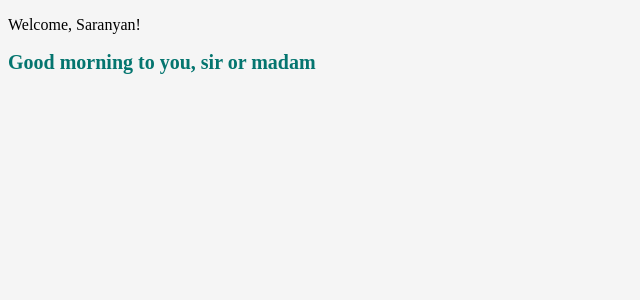
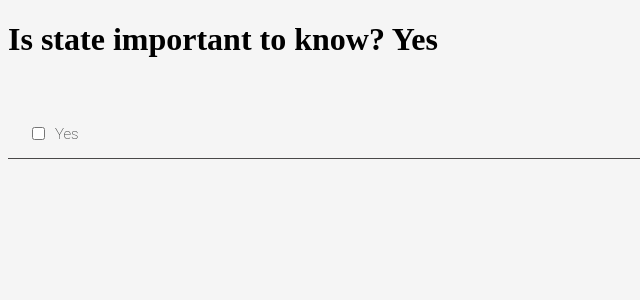
Before and after one commit to userforbidden/reactpractice, a React (Create React App) app in the folder todo-phase1/: page / in a window 1280 px wide. Shown: the top 300 px of the page, without its empty margins (0-640 px from the left). Built offline with nearby package versions, Linux system fonts and the light colour scheme.

Commit message:
26. Completed State

```diff
--- a/todo-phase1/src/App.js
+++ b/todo-phase1/src/App.js
@@ -1,7 +1,24 @@
 import React from 'react';
 import './App.css';
 //import TodoHeader from './components/TodoHeader'
+import TodoItem from './components/TodoItem'
 
+class App extends React.Component{
+  constructor(){
+    super()
+    this.state ={
+      answer: "Yes"
+    }
+  }
+  render() {
+    return(
+      <div>
+        <h1>Is state important to know? {this.state.answer}</h1>
+        <TodoItem item={{text: this.state.answer,completed:false}}/>
+      </div>
+    )
+  }
+}
 // function App() {
 //   return (
 //     <div>
@@ -10,7 +27,7 @@ import './App.css';
 //   );
 // }
 
-class App extends React.Component{
+/* class App extends React.Component{
   render() {
     return(
       <div>
@@ -56,6 +73,6 @@ class Greeting extends React.Component{
       <h2 style={styles}>Good {timeOfDay} to you, sir or madam</h2>
     )
   }
-}
+} */
 
 export default App;
```
Also changed, not shown: 1 other file (tests, documents, lock files or other folders).
